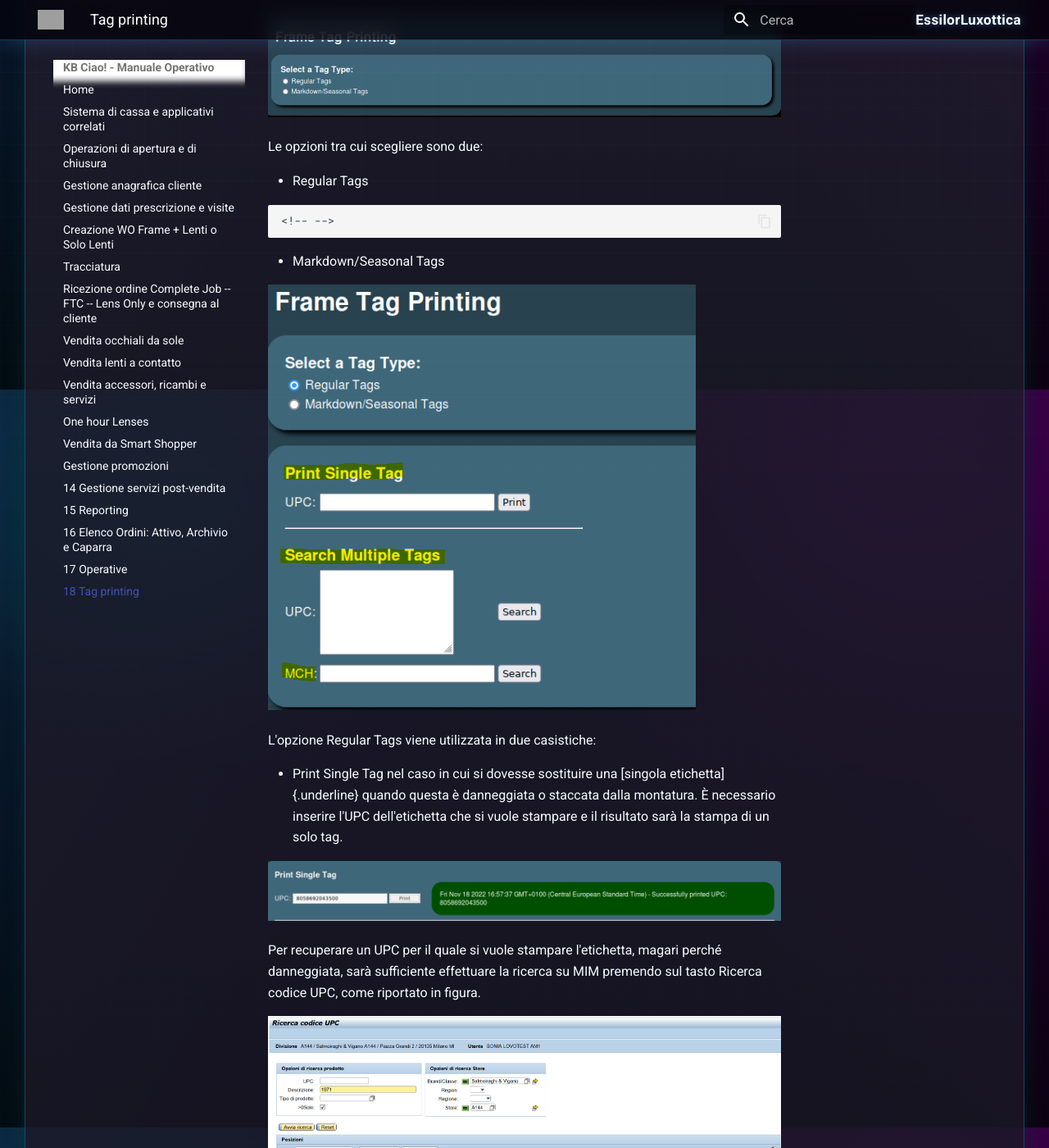
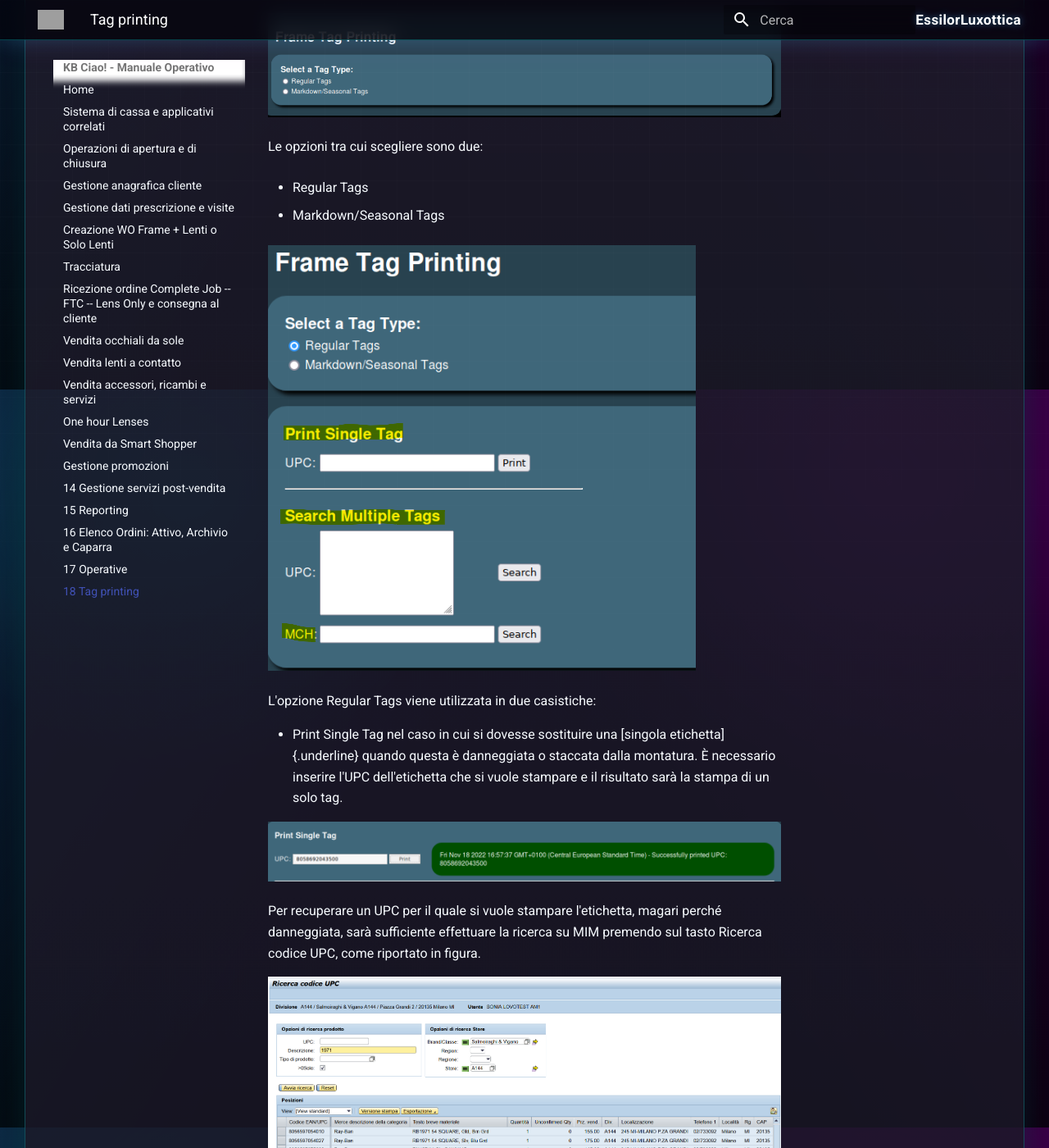
Before and after one commit to khalilahmed3/kb-CIAO, an MkDocs documentation site: the page built from docs/18-18-tag-printing/index.md, in a window 1280 px wide and 1400 px high, scrolled down 425 px. Shown: the whole window at 82% size. Built offline with MkDocs 1.6.1 and Material for MkDocs 9.7.7, drawn with Linux system fonts in a browser that asks for light colours; grey boxes are pictures that could not be loaded.

Commit message:
Clean up HTML comments in index.md
Removed HTML comment placeholders from the documentation.

````diff
--- a/docs/18-18-tag-printing/index.md
+++ b/docs/18-18-tag-printing/index.md
@@ -18,9 +18,6 @@ Le opzioni tra cui scegliere sono due:
 
 -   Regular Tags
 
-```{=html}
-<!-- -->
-```
 -   Markdown/Seasonal Tags
 
 ![screenshot procedura](./img/image415.png)
@@ -44,9 +41,6 @@ premendo sul tasto Ricerca codice UPC, come riportato in figura.
     stampare più etichette di UPC differenti (per esempio Price
     increase). Per ottenere le etichette si può:
 
-```{=html}
-<!-- -->
-```
 -   Inserire una lista di UPC all'interno della sezione corrispondente
 
 -   Cercare per Merch Cat, ovvero il codice assegnato a ciascun brand
````
